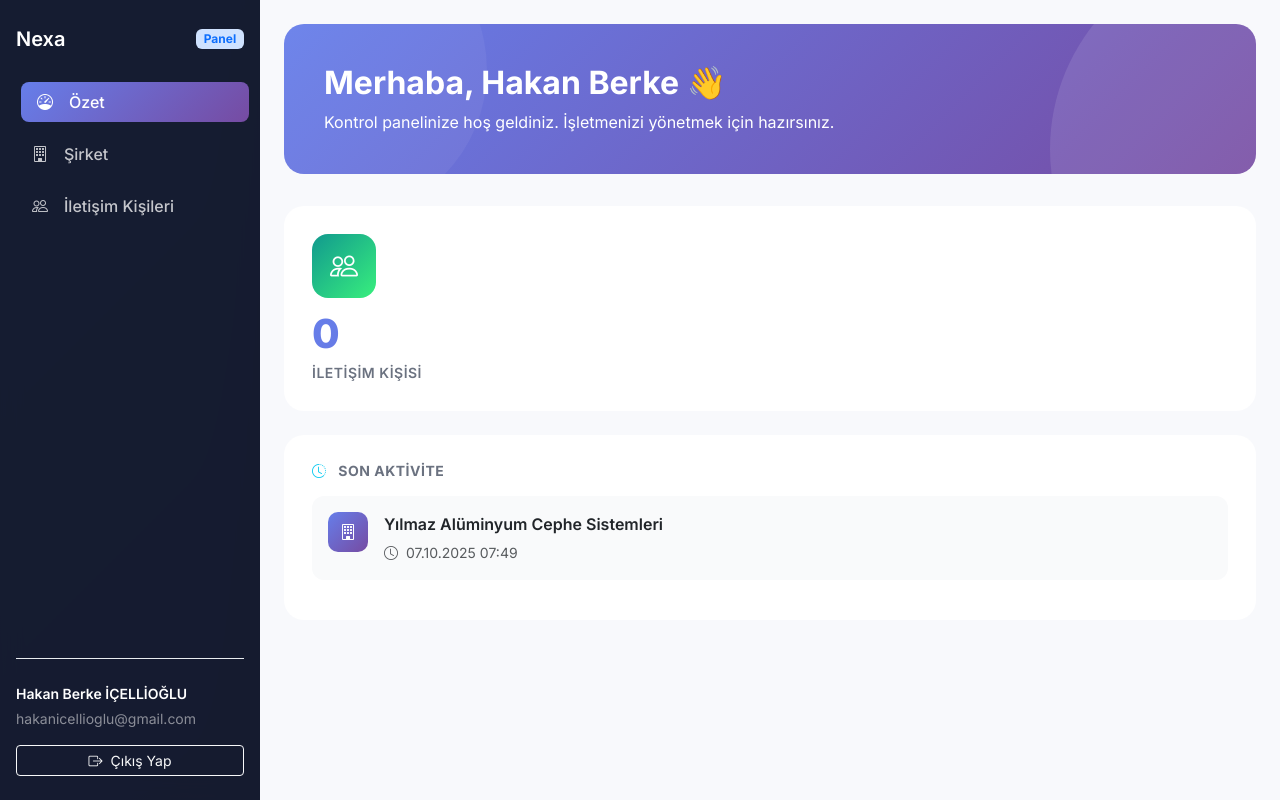
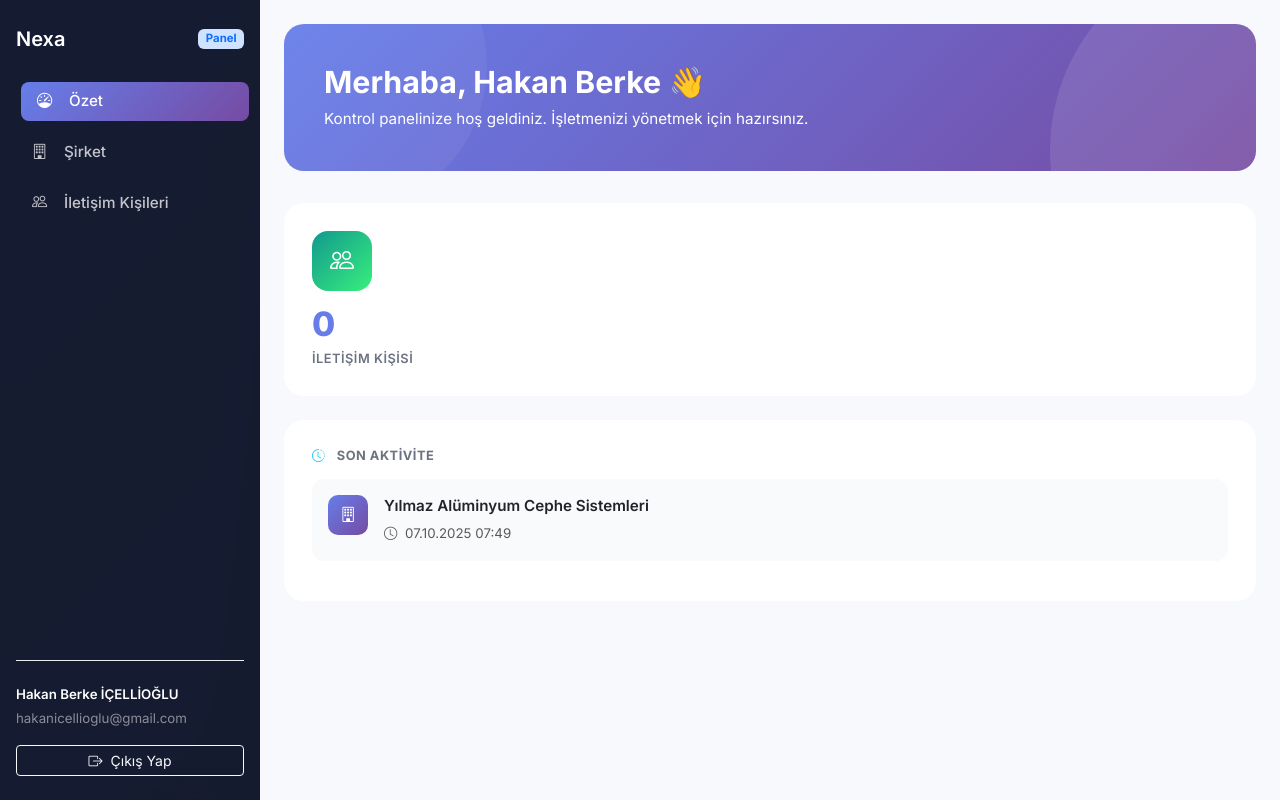
Before and after one commit to hakanicellioglu/nexa, a PHP site: page /dashboard.php in a window 1280 px wide. Run offline with PHP 8.4, Linux system fonts and the light colour scheme; a user stored in the database is signed in; data comes from the database, SQL or seed files in the repository; data that the repository does not hold is empty.

Commit message:
Reduce typography scale on dashboard and company views

```diff
--- a/dashboard.php
+++ b/dashboard.php
@@ -60,6 +60,7 @@ $hasSidebar = true;
             font-family: 'Inter', sans-serif;
             background: linear-gradient(135deg, #667eea 0%, #764ba2 100%);
             min-height: 100vh;
+            font-size: 0.95rem;
         }
 
         .app-layout {
@@ -133,6 +134,14 @@ $hasSidebar = true;
             z-index: 1;
         }
 
+        .welcome-card .h2 {
+            font-size: clamp(1.4rem, 2.4vw, 1.9rem);
+        }
+
+        .welcome-card p {
+            font-size: 0.95rem;
+        }
+
         .stat-card {
             background: white;
             border-radius: 20px;
@@ -166,13 +175,13 @@ $hasSidebar = true;
         }
 
         .stat-icon {
-            width: 64px;
-            height: 64px;
+            width: 60px;
+            height: 60px;
             border-radius: 16px;
             display: flex;
             align-items: center;
             justify-content: center;
-            font-size: 1.75rem;
+            font-size: 1.5rem;
             margin-bottom: 1rem;
         }
 
@@ -197,7 +206,7 @@ $hasSidebar = true;
         }
 
         .stat-value {
-            font-size: 2.5rem;
+            font-size: 2.1rem;
             font-weight: 800;
             background: var(--primary-gradient);
             -webkit-background-clip: text;
@@ -210,7 +219,7 @@ $hasSidebar = true;
         .stat-label {
             color: #6b7280;
             font-weight: 600;
-            font-size: 0.875rem;
+            font-size: 0.8rem;
             text-transform: uppercase;
             letter-spacing: 0.5px;
         }
@@ -231,7 +240,7 @@ $hasSidebar = true;
 
         .info-card-title {
             font-weight: 700;
-            font-size: 0.875rem;
+            font-size: 0.8rem;
             text-transform: uppercase;
             letter-spacing: 0.5px;
             color: #6b7280;
```
Also changed, not shown: company.php (+15 -4 lines), company_contact.php (+19 -2 lines).
